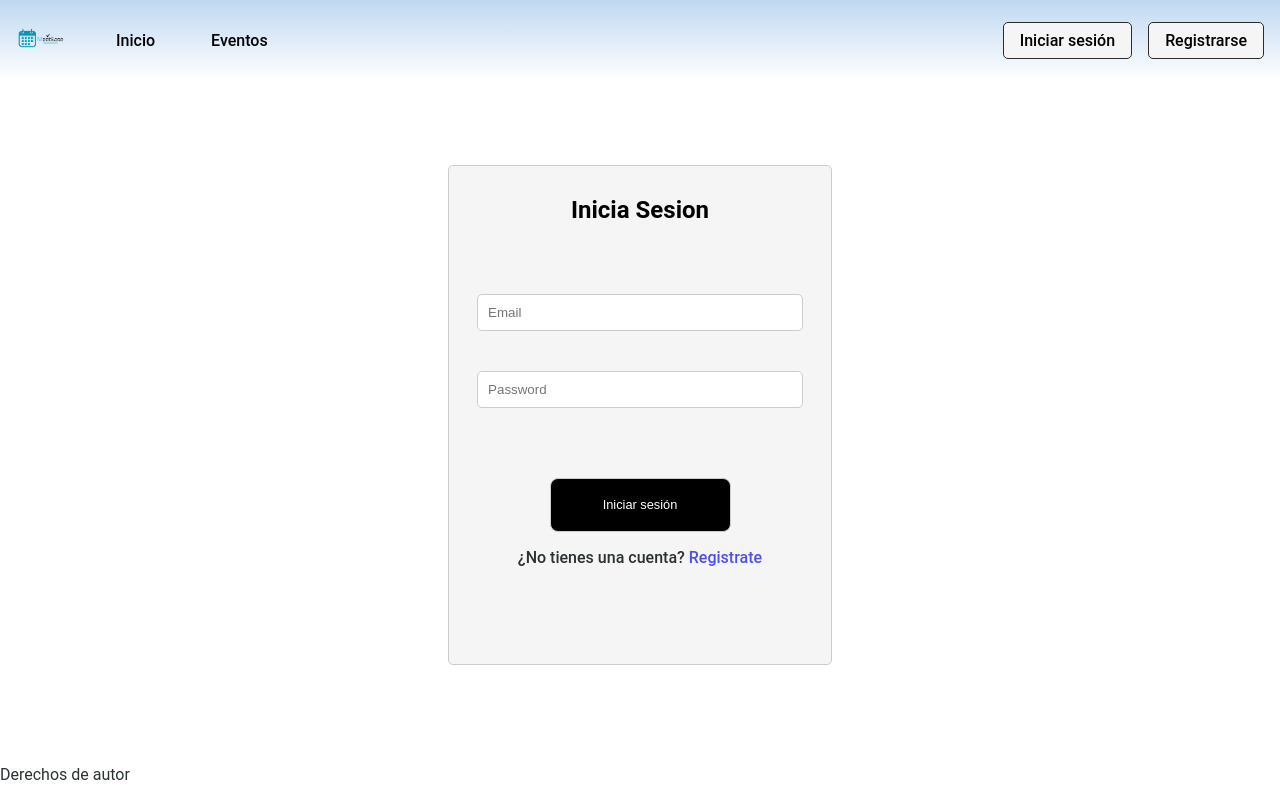
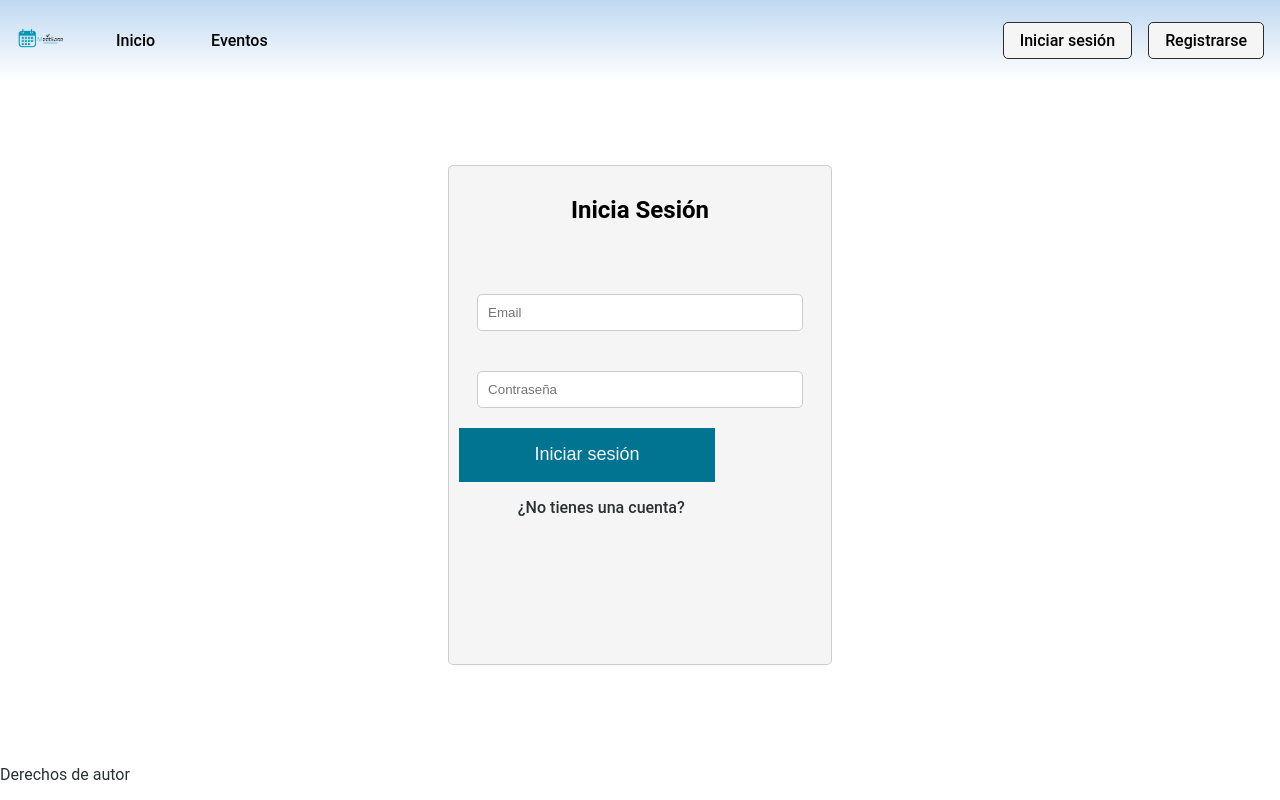
Before and after one commit to JuanR66803/meetease-Frontend, a React (Vite) app: page /auth/sign-in in a window 1280 px wide. Built offline with nearby package versions, Linux system fonts and the light colour scheme.

Commit message:
implementacion de proteccion de rutas

```diff
--- /dev/null
+++ b/src/components/ProtectedRoute.jsx
@@ -0,0 +1,15 @@
+import { Navigate, Outlet, useLocation } from "react-router-dom";
+import { useAuth } from "../context/AuthContext";
+
+const ProtectedRoute = () => {
+    const { user } = useAuth();
+    const location = useLocation();
+
+    if (!user) {
+        return <Navigate to="/auth/sign-in" state={{ from: location, message: "Debes iniciar sesión para acceder a esta página." }} replace />;
+    }
+
+    return <Outlet />;
+};
+
+export default ProtectedRoute;
--- /dev/null
+++ b/src/context/AuthContext.jsx
@@ -0,0 +1,52 @@
+import { createContext, useContext, useState, useEffect } from "react";
+
+
+const AuthContext = createContext(null);
+
+export const AuthProvider = ({ children }) => {
+    const [user, setUser] = useState(() => {
+        try {
+            return JSON.parse(localStorage.getItem("user")) || null;
+        } catch {
+            return null;
+        }
+    });
+
+    useEffect(() => {
+        try {
+            const storedUser = localStorage.getItem("user");
+            if (storedUser) {
+                setUser(JSON.parse(storedUser));
+            }
+        } catch (error) {
+            console.error("Error al leer usuario de localStorage", error);
+        }
+    }, []);
+
+    const login = (userData) => {
+        try {
+            localStorage.setItem("user", JSON.stringify(userData));
+            setUser(userData);
+        } catch (error) {
+            console.error("Error al guardar usuario en localStorage", error);
+        }
+    };
+
+    const logout = () => {
+        try {
+            localStorage.removeItem("user");
+            setUser(null);
+        } catch (error) {
+            console.error("Error al eliminar usuario de localStorage", error);
+        }
+    };
+
+    return (
+        <AuthContext.Provider value={{ user, login, logout }}>
+            {children}
+        </AuthContext.Provider>
+    );
+};
+
+// ✅ Exporta el hook useAuth
+export const useAuth = () => useContext(AuthContext);
--- a/src/main.jsx
+++ b/src/main.jsx
@@ -1,28 +1,35 @@
+import { createRoot } from "react-dom/client";
+import { BrowserRouter, Routes, Route } from "react-router-dom"; // Corregido el import
+import "./index.css";
+import Home from "./pages/home/Home.jsx";
+import Layout from "./layout/Layout.jsx";
+import SignIn from "./pages/auth/sign-in/SignIn.jsx";
+import SignUp from "./pages/auth/sign-up/SignUp.jsx";
+import Event from "./pages/events/Event.jsx";
+import ProtectedRoute from "./components/ProtectedRoute.jsx"; // Asegúrate de que sea un export default
+import { AuthProvider } from "./context/AuthContext";
 
-import { createRoot } from 'react-dom/client'
-import './index.css'
-import { BrowserRouter, Routes,Route } from 'react-router'
-import Home from './pages/home/Home.jsx'
-import Layout from './layout/Layout.jsx'
-import SignIn from './pages/auth/sign-in/SignIn.jsx'
-import SignUp from './pages/auth/sign-up/SignUp.jsx'
-import Event from "./pages/events/Event.jsx";
-
-
-createRoot(document.getElementById('root')).render(
+createRoot(document.getElementById("root")).render(
+  <AuthProvider>
     <BrowserRouter>
       <Layout>
         <Routes>
           <Route index path="/" element={<Home />} />
-        <Route path="event">
-          <Route path="register" element={<Event/ >} />
+
+          {/* Rutas protegidas */}
+          <Route path="event" element={<ProtectedRoute />}>
+            <Route path="register" element={<Event />} />
           </Route>
+
+          {/* Rutas públicas */}
           <Route path="auth">
             <Route path="sign-in" element={<SignIn />} />
             <Route path="sign-up" element={<SignUp />} />
           </Route>
+
           <Route path="*" element={<h1>Not Found</h1>} />
         </Routes>
       </Layout>
     </BrowserRouter>
-)
+  </AuthProvider>
+);
--- a/src/pages/auth/sign-in/SignIn.jsx
+++ b/src/pages/auth/sign-in/SignIn.jsx
@@ -1,17 +1,68 @@
-import { NavLink } from "react-router";
+import { NavLink } from "react-router-dom";
 import "./SignIn.css";
+import { useState } from "react";
+import { useNavigate, useLocation } from "react-router-dom";
+import { useAuth } from "../../../context/AuthContext";
 
 const SignIn = () => {
+    const [formData, setFormData] = useState({ email: "", password: "" });
+    const [error, setError] = useState("");
+    const [success, setSuccess] = useState("");
+    const navigate = useNavigate();
+    const location = useLocation();
+    const { login } = useAuth();
+
+    // Mensaje si el usuario es redirigido desde una ruta protegida
+    const redirectMessage = location.state?.message || "";
+
+    const handleChange = (e) => {
+        setFormData({ ...formData, [e.target.name]: e.target.value });
+    };
+
+    const handleSubmit = async (e) => {
+        e.preventDefault();
+        setError("");
+        setSuccess("");
+
+        if (!formData.email || !formData.password) {
+            return setError("Todos los campos son obligatorios.");
+        }
+
+        try {
+            const response = await fetch(`${import.meta.env.VITE_API_URL}/api/login`, {
+                method: "POST",
+                headers: { "Content-Type": "application/json" },
+                body: JSON.stringify(formData),
+            });
+
+            const data = await response.json();
+
+            if (!response.ok) {
+                throw new Error(data.message || "Error al iniciar sesión.");
+            }
+
+            login(data.user); // Guardar usuario en el contexto de autenticación
+            setSuccess("Iniciando sesión. Redirigiendo...");
+            setTimeout(() => navigate("/"), 1500);
+        } catch (error) {
+            setError(error.message);
+        }
+    };
+
     return (
         <div className="sign-in">
-            <h2>Inicia Sesion</h2>
-            <form>
-                <input type="email" name="email" placeholder="Email" />
-                <input type="password" name="password" placeholder="Password" />
-                <button className="buttom" type="submit">Iniciar sesión</button>
+            <h2>Inicia Sesión</h2>
+            {redirectMessage && <p className="warning">{redirectMessage}</p>}
+            <form onSubmit={handleSubmit}>
+                {error && <p className="error">{error}</p>}
+                {success && <p className="success">{success}</p>}
+                <input type="email" name="email" placeholder="Email" onChange={handleChange} value={formData.email} />
+                <input type="password" name="password" placeholder="Contraseña" onChange={handleChange} value={formData.password} />
+                <button className="button" type="submit">Iniciar sesión</button>
             </form>
-            <p>¿No tienes una cuenta? <NavLink className="Sign-upEnlace" to={"/auth/sign-up"}>Registrate</NavLink></p>
+            <p>¿No tienes una cuenta? <NavLink className="sign-up-enlace" to="/auth/sign-up">Regístrate</NavLink></p>
         </div>
     );
 };
+
 export default SignIn;
```
Also changed, not shown: src/context/UseAuth.jsx (added, +8 -0 lines). Lines whose indentation alone changed are shown as unchanged.
